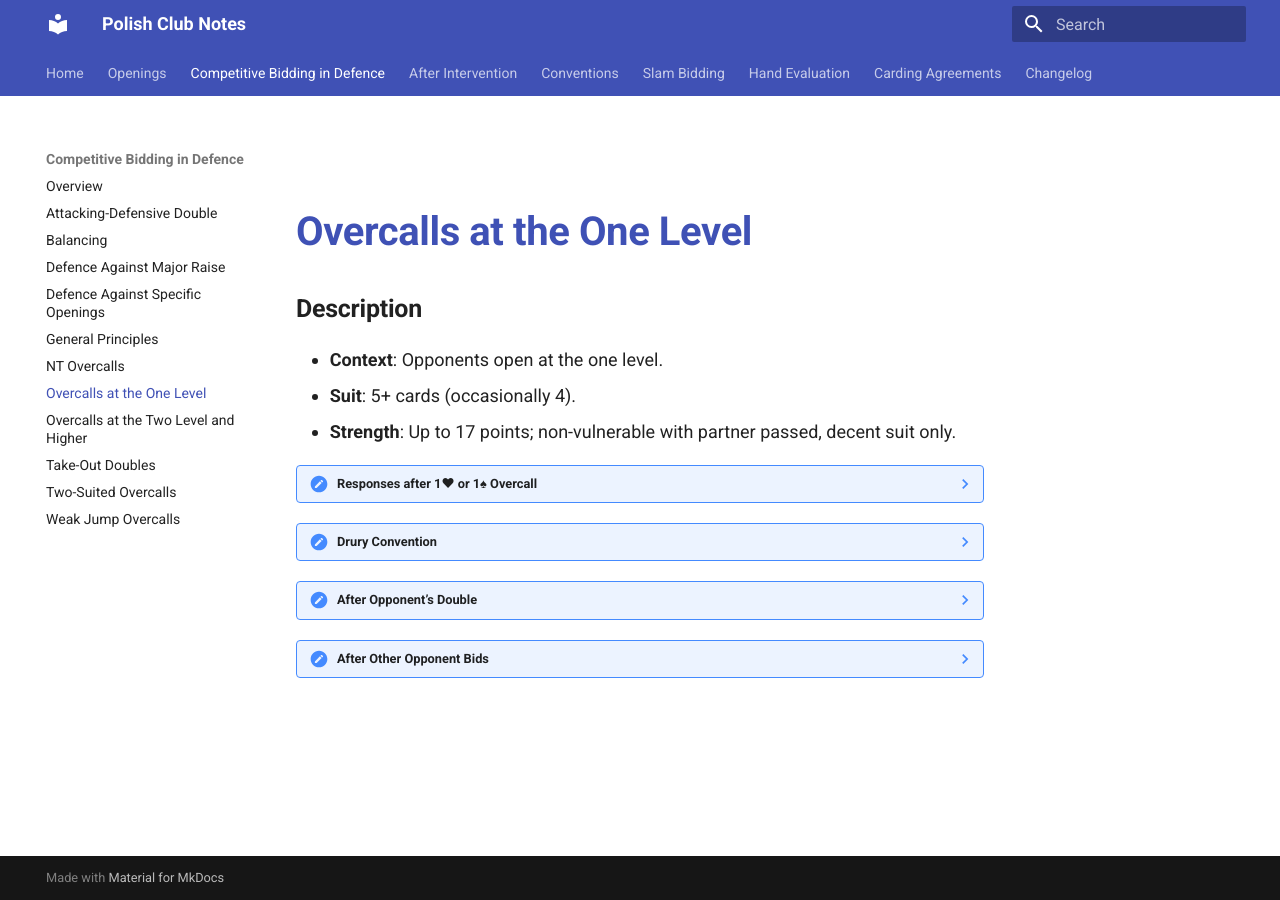
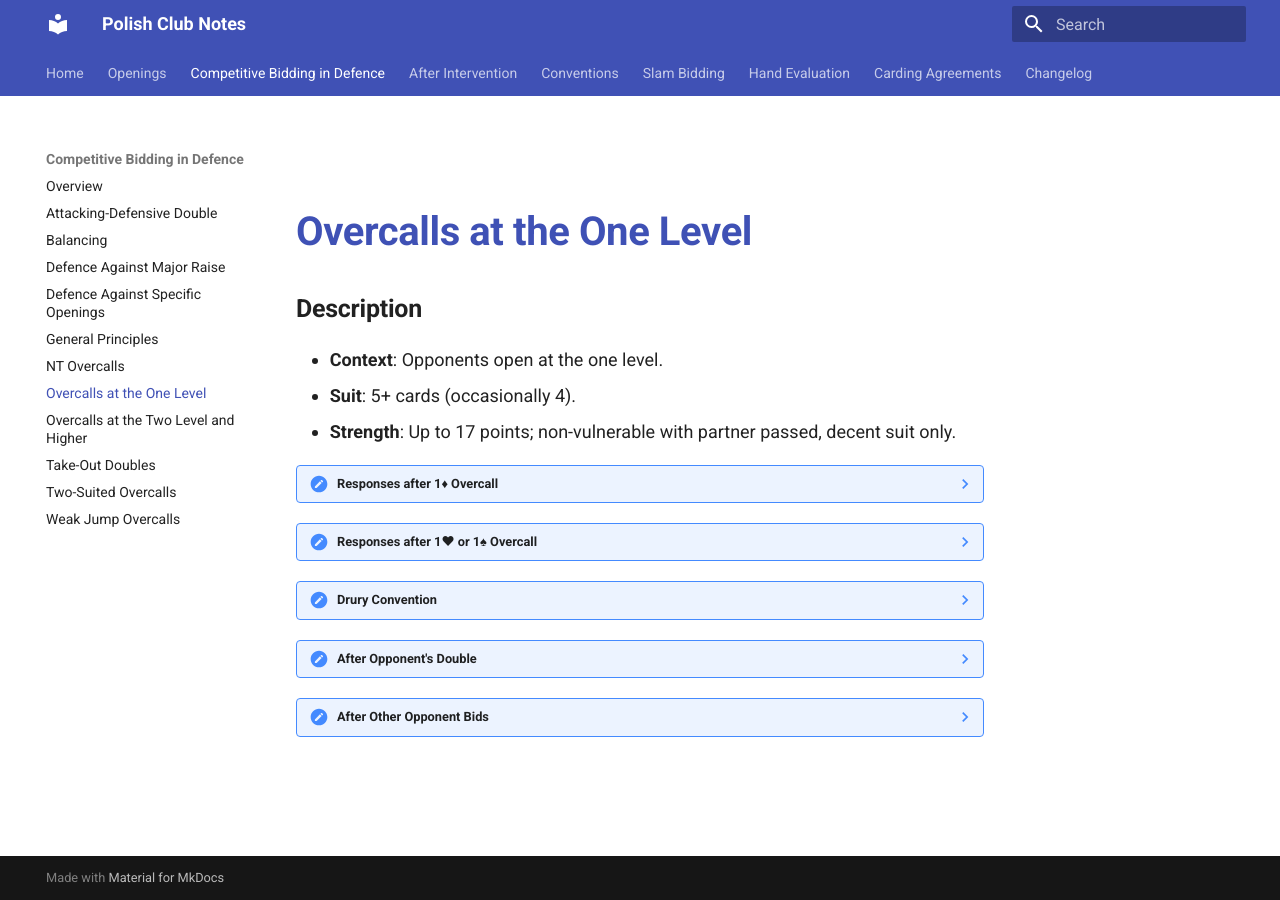
Before and after one commit to glindstrom/polish-club-notes, an MkDocs documentation site: the page built from docs/competitive-bidding/overcalls-one-level.md, in a window 1280 px wide. Built offline with MkDocs 1.6.1 and Material for MkDocs 9.7.7, drawn with Linux system fonts in a browser that asks for light colours.

Commit message:
Add response to 1D overcall

```diff
--- a/docs/competitive-bidding/overcalls-one-level.md
+++ b/docs/competitive-bidding/overcalls-one-level.md
@@ -5,6 +5,27 @@
 - **Context**: Opponents open at the one level.
 - **Suit**: 5+ cards (occasionally 4).
 - **Strength**: Up to 17 points; non-vulnerable with partner passed, decent suit only.
+
+??? note "Responses after 1♦ Overcall"
+    ### Responses after 1♦ Overcall
+
+    | Sequence | They  | We    | They | We  |
+    | -------- | ----- | ----- | ---- | --- |
+    |          | 1♣    | 1♦    | Pass | ?   |
+
+    | Response                   | Meaning                         |
+    | -------------------------- | ------------------------------- |
+    | 1♥/1♠                      | Non-forcing, 4+ suit            |
+    | 2♣                         | Artificial, forcing             |
+    | 2♦                         | 6–10 points, weak raise         |
+    | 2♥/2♠/3♣                   | Natural, forcing                |
+
+    ### Notes
+    - After partner's 1♦ overcall and opponent's pass, if responder bids 1♥ or 1♠, these are non-forcing bids showing 4+ cards in the suit.
+    - 2♣ is artificial and forcing.
+    - 2♦ is a weak raise showing 6–10 points.
+    - 2♥, 2♠, and 3♣ are natural and forcing.
+    - **Important**: If responder bids 1♥ or 1♠ and the next opponent passes, continuations are identical to after our 1♦ opening.
 
 ??? note "Responses after 1♥ or 1♠ Overcall"
     ### Responses after 1♥ or 1♠ Overcall
@@ -16,15 +37,15 @@
     | Response                                | Meaning                                              |
     | --------------------------------------- | ---------------------------------------------------- |
     | 1♠ (after 1♥)                           | 4+ spades, non-forcing                               |
-    | 1NT                                     | 8–12 points, stopper in opponent’s suit, denies fit  |
+    | 1NT                                     | 8–12 points, stopper in opponent's suit, denies fit  |
     | 2♣                                      | [Drury](../conventions/drury.md)                     |
     | 2♦/2♥ (after 1♠) or 2♦ (after 1♥)       | 5+ cards, 10+ points, non-forcing                    |
     | 2♥ (after 1♥) or 2♠ (after 1♠)          | 6–10 points, weak raise (3+ cards)                   |
-    | 2NT                                     | 13–15 points, stopper in opponent’s suit, denies fit |
+    | 2NT                                     | 13–15 points, stopper in opponent's suit, denies fit |
     | 3♣/3♦/3♥ (after 1♠) or 3♣/3♦ (after 1♥) | Natural, forcing                                     |
     | 3♥ (after 1♥) or 3♠ (after 1♠)          | 7–10 points, 4+ cards, invitational                  |
-    | 2 of opponent’s suit (♦ or ♥)           | 12+ points, no fit, forcing                          |
-    | 3 of opponent’s suit (♦ or ♥)           | undefined                                     |
+    | 2 of opponent's suit (♦ or ♥)           | 12+ points, no fit, forcing                          |
+    | 3 of opponent's suit (♦ or ♥)           | undefined                                            |
     | 3♣ (if opponent opened 1♣)              | Natural, forcing                                     |
 
     ### Notes
@@ -32,11 +53,11 @@
         - A new suit at the one level is not forcing; it is possible to raise it with three-card support.
         - A new suit at the two level without a jump is not forcing and shows 10+ points.
         - A new suit with a jump is forcing.
-        - 2♣ is the Drury convention, whose meaning depends on whether opponent’s opening was natural or artificial (1♣).
-        - NT bids promise a stopper in the opponent’s suit and deny a fit – 1NT: 8–12, 2NT: 13–15.
-        - Bidding opponent’s suit at the 2-level (e.g., 2♦ or 2♥) shows 12+ points, no fit, and is forcing.
-        - Bidding opponent’s suit at the 3-level (e.g., 3♦ or 3♥) is natural and forcing.
-        - 3♣ after opponent’s 1♣ opening is natural and forcing.
+        - 2♣ is the Drury convention, whose meaning depends on whether opponent's opening was natural or artificial (1♣).
+        - NT bids promise a stopper in the opponent's suit and deny a fit – 1NT: 8–12, 2NT: 13–15.
+        - Bidding opponent's suit at the 2-level (e.g., 2♦ or 2♥) shows 12+ points, no fit, and is forcing.
+        - Bidding opponent's suit at the 3-level (e.g., 3♦ or 3♥) is natural and forcing.
+        - 3♣ after opponent's 1♣ opening is natural and forcing.
 
 ??? note "Drury Convention"
     ### Drury Convention
@@ -44,8 +65,8 @@
     - **Context**: After a 1♥ or 1♠ overcall, responder bids 2♣ to show a fit and 10+ points.
     - **Details**: See [Drury](../conventions/drury.md).
 
-??? note "After Opponent’s Double"
-    ### After Opponent’s Double
+??? note "After Opponent's Double"
+    ### After Opponent's Double
 
     | Sequence | They  | We    | They   | We  |
     | -------- | ----- | ----- | ------ | --- |
@@ -53,9 +74,9 @@
 
     | Response                       | Meaning                                                                     |
     | ------------------------------ | --------------------------------------------------------------------------- |
-    | 2♥ (after 1♥) or 2♠ (after 1♠) | 6–10 points, 3+ cards in overcaller’s suit, includes top honor (A, K, or Q) |
-    | 2♦ (after 1♥) or 2♥ (after 1♠) | 6–10 points, 3+ cards in overcaller’s suit, no top honor                    |
-    | Others                         | Same as after 1♥ or 1♠ opening and opponent’s double                        |
+    | 2♥ (after 1♥) or 2♠ (after 1♠) | 6–10 points, 3+ cards in overcaller's suit, includes top honor (A, K, or Q) |
+    | 2♦ (after 1♥) or 2♥ (after 1♠) | 6–10 points, 3+ cards in overcaller's suit, no top honor                    |
+    | Others                         | Same as after 1♥ or 1♠ opening and opponent's double                        |
 
 ??? note "After Other Opponent Bids"
     ### After Other Opponent Bids
@@ -67,5 +88,5 @@
     | Response                  | Meaning                        |
     | ------------------------- | ------------------------------ |
     | 2NT                       | Natural, 10–12 points          |
-    | Opponent’s suit (2-level) | Invitation to game, 3-card fit |
-    | Opponent’s suit (3-level) | Invitation to game, 4-card fit |
+    | Opponent's suit (2-level) | Invitation to game, 3-card fit |
+    | Opponent's suit (3-level) | Invitation to game, 4-card fit |
```
Also changed, not shown: docs/changelog.md (+10 -0 lines).
